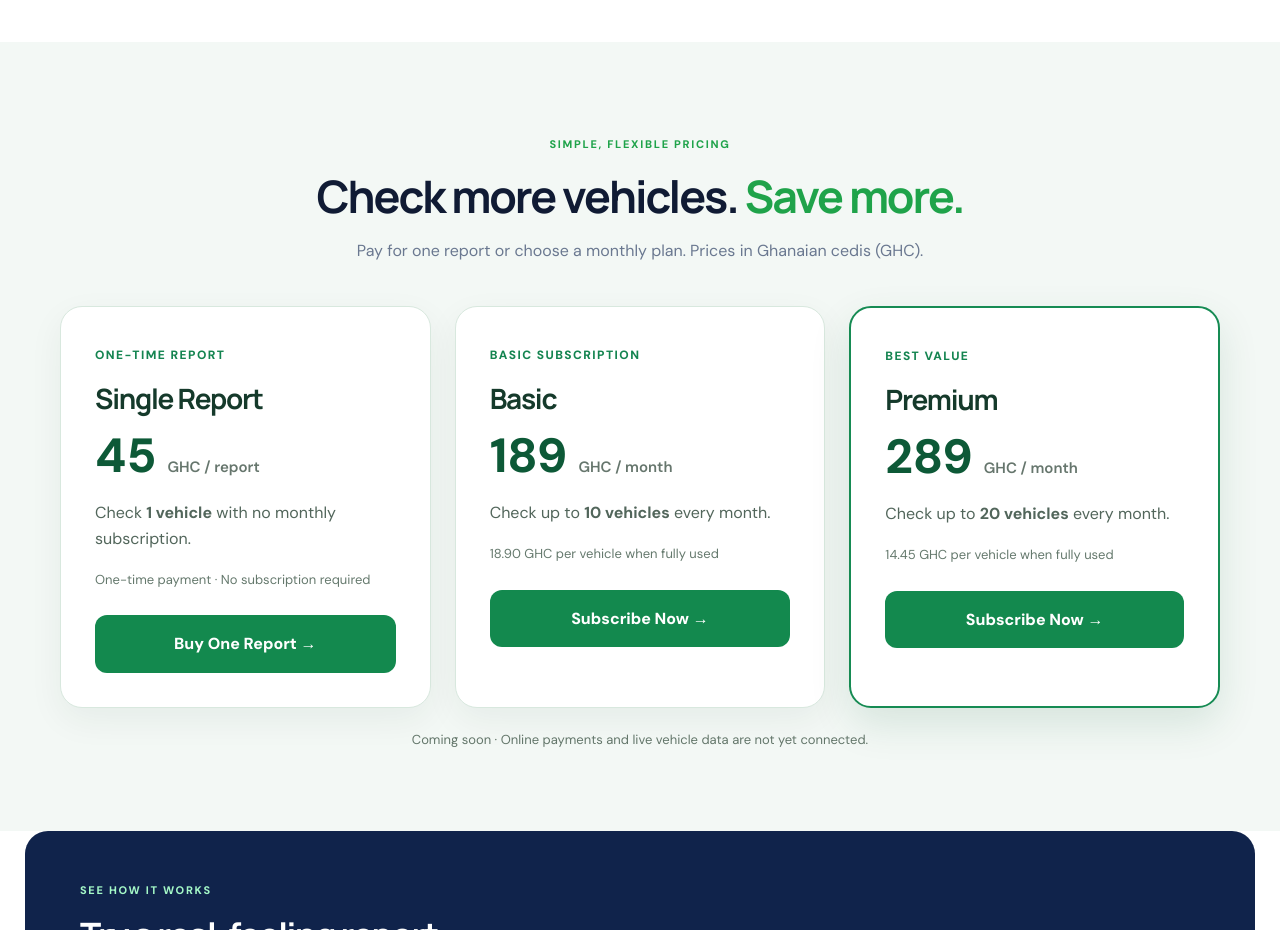
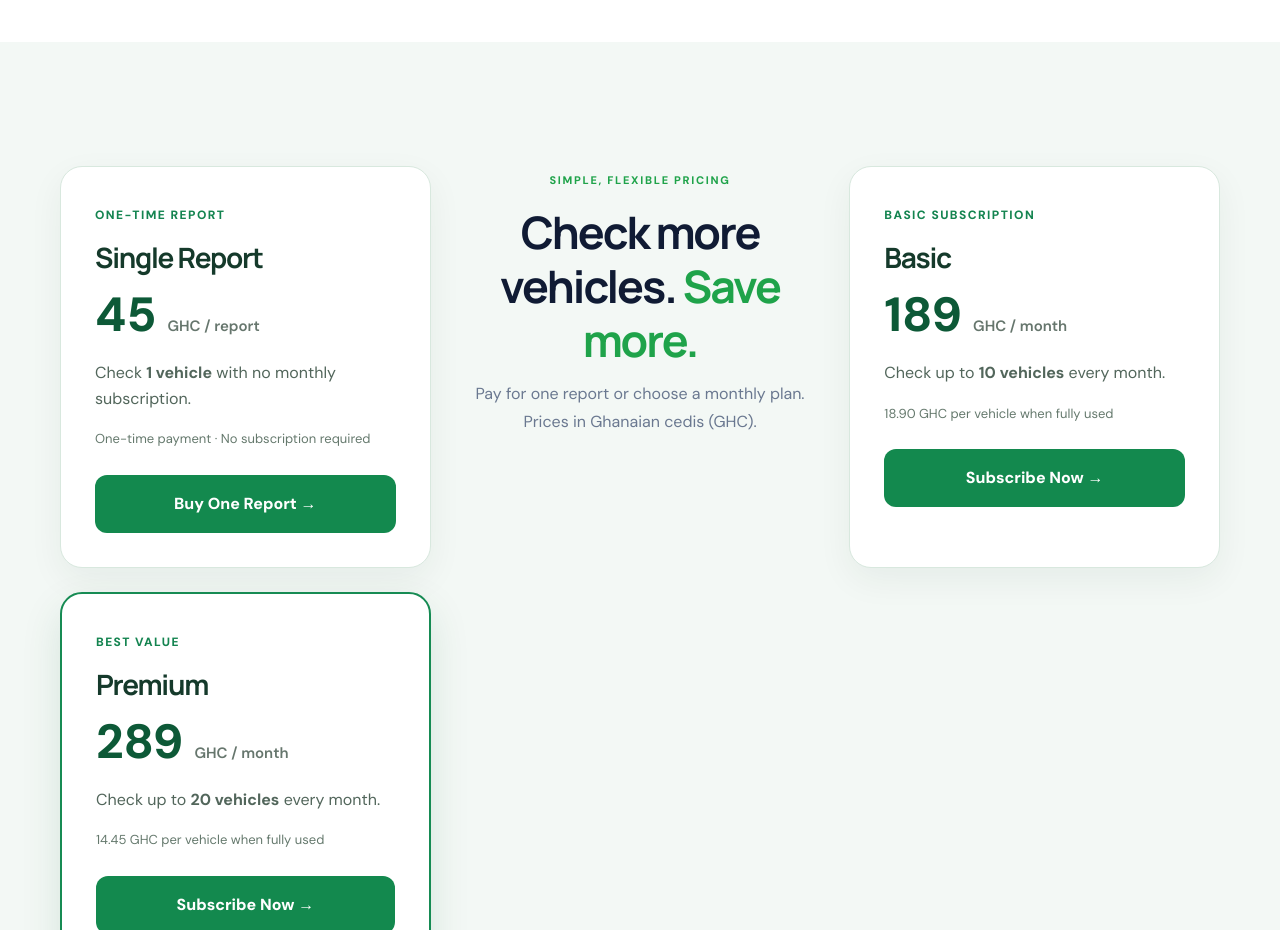
Before and after one commit to tekkoplex-lgtm/checkyourvinnumber, a React (Vite) app: page / in a window 1280 px wide. Shown: the part 1600-2530 px from the top of the page. Built offline with nearby package versions, Linux system fonts and the light colour scheme.

Commit message:
layout: single report above subscription heading and plans

```diff
--- a/src/VinHome.tsx
+++ b/src/VinHome.tsx
@@ -128,9 +128,9 @@ function VinHome() {
         </div>
       </section>
       <section className="vin-pricing" id="subscriptions">
-        <div className="vin-section-intro"><span className="vin-eyebrow">SIMPLE, FLEXIBLE PRICING</span><h2>Check more vehicles. <span>Save more.</span></h2><p>Pay for one report or choose a monthly plan. Prices in Ghanaian cedis (GHC).</p></div>
         <div className="vin-pricing-grid">
           <article className="vin-pricing-card"><span className="vin-plan-label">ONE-TIME REPORT</span><h3>Single Report</h3><p className="vin-plan-price">45 <small>GHC / report</small></p><p>Check <strong>1 vehicle</strong> with no monthly subscription.</p><div className="vin-plan-unit">One-time payment · No subscription required</div><button type="button" onClick={() => window.alert('Single-report payments are coming soon. Online payments and live vehicle data are not yet available.')}>Buy One Report →</button></article>
+          <div className="vin-section-intro"><span className="vin-eyebrow">SIMPLE, FLEXIBLE PRICING</span><h2>Check more vehicles. <span>Save more.</span></h2><p>Pay for one report or choose a monthly plan. Prices in Ghanaian cedis (GHC).</p></div>
           <article className="vin-pricing-card"><span className="vin-plan-label">BASIC SUBSCRIPTION</span><h3>Basic</h3><p className="vin-plan-price">189 <small>GHC / month</small></p><p>Check up to <strong>10 vehicles</strong> every month.</p><div className="vin-plan-unit">18.90 GHC per vehicle when fully used</div><button type="button" onClick={() => window.alert('Subscriptions are coming soon. Online payments are not yet available.')}>Subscribe Now →</button></article>
           <article className="vin-pricing-card vin-pricing-featured"><span className="vin-plan-label">BEST VALUE</span><h3>Premium</h3><p className="vin-plan-price">289 <small>GHC / month</small></p><p>Check up to <strong>20 vehicles</strong> every month.</p><div className="vin-plan-unit">14.45 GHC per vehicle when fully used</div><button type="button" onClick={() => window.alert('Subscriptions are coming soon. Online payments are not yet available.')}>Subscribe Now →</button></article>
         </div><p className="vin-pricing-note">Coming soon · Online payments and live vehicle data are not yet connected.</p>
```
